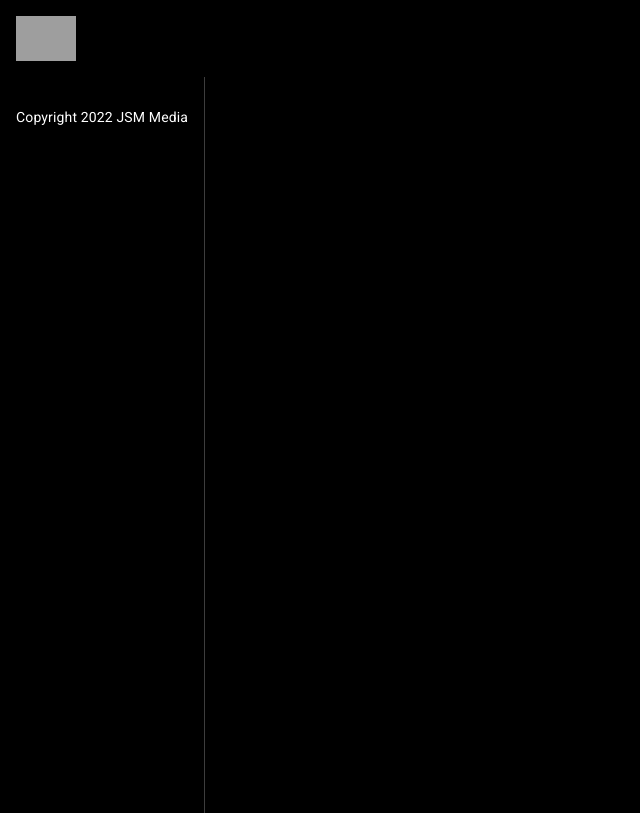
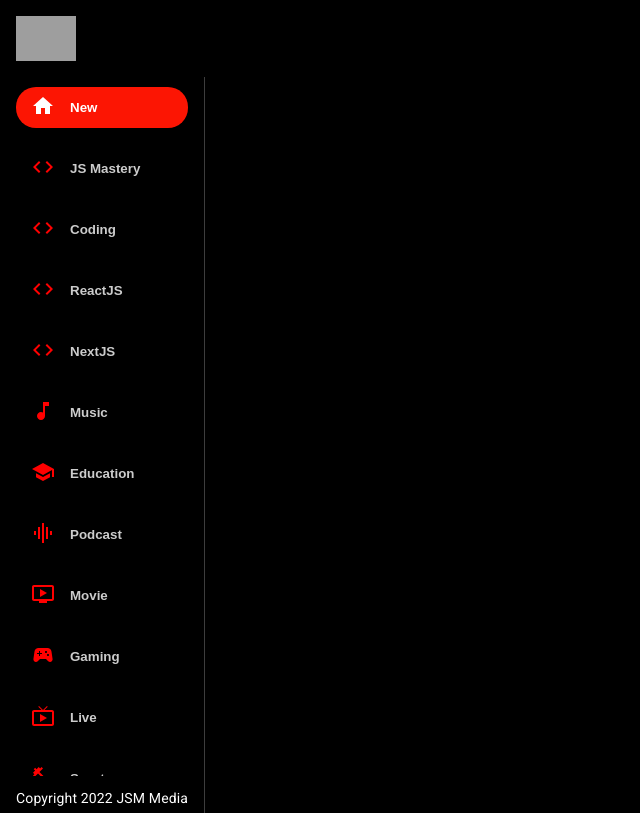
Before and after one commit to anggriawanmr/youtube_clone, a React (Create React App) app: page / in a window 1280 px wide. Shown: the whole page, without its empty margins (0-640 px from the left). Built offline with nearby package versions, Linux system fonts and the light colour scheme; grey boxes are pictures that could not be loaded.

Commit message:
Editing Sidebar :hammer:

```diff
--- a/src/components/Feed.jsx
+++ b/src/components/Feed.jsx
@@ -1,5 +1,6 @@
 import { useState, useEffect } from 'react';
 import { Box, Stack, Typography } from '@mui/material';
+import Sidebar from './Sidebar';
 
 const Feed = () => {
   return (
@@ -11,7 +12,7 @@
           px: { sx: 0, md: 2 },
         }}
       >
-        Sidebar
+        <Sidebar />
         <Typography
           className="copyright"
           variant="body2"
--- a/src/components/Navbar.jsx
+++ b/src/components/Navbar.jsx
@@ -2,7 +2,7 @@
 import { Link } from 'react-router-dom';
 
 import { logo } from '../utils/constants';
-import { SearchBar } from '../components/index';
+import SearchBar from './SearchBar';
 
 const Navbar = () => (
   <Stack
--- a/src/components/SideBar.jsx
+++ b/src/components/SideBar.jsx
@@ -1,7 +1,43 @@
-import React from 'react';
+import { Stack } from '@mui/material';
 
-const SideBar = () => {
-  return <div>SideBar</div>;
-};
+import { categories } from '../utils/constants';
 
-export default SideBar;
+const selectedCategory = 'New';
+
+const Sidebar = () => (
+  <Stack
+    direction="row"
+    sx={{
+      overflowY: 'auto',
+      height: { sx: 'auto', md: '95%' },
+      flexDirection: { md: 'column' },
+    }}
+  >
+    {categories.map((category) => (
+      <button
+        className="category-btn"
+        style={{
+          background: category.name === selectedCategory && '#fC1503',
+          color: 'white',
+        }}
+        key={category.name}
+      >
+        <span
+          style={{
+            color: category.name === selectedCategory ? 'white' : 'red',
+            marginRight: '15px',
+          }}
+        >
+          {category.icon}
+        </span>
+        <span
+          style={{ opacity: category.name === selectedCategory ? '1' : '0.8' }}
+        >
+          {category.name}
+        </span>
+      </button>
+    ))}
+  </Stack>
+);
+
+export default Sidebar;
--- a/src/components/index.js
+++ b/src/components/index.js
@@ -4,4 +4,4 @@
 export { default as SearchFeed } from './SearchFeed';
 export { default as VideoDetail } from './VideoDetail';
 export { default as SearchBar } from './SearchBar';
-export { default as SideBar } from './SideBar';
+export { default as Sidebar } from './Sidebar';
```
